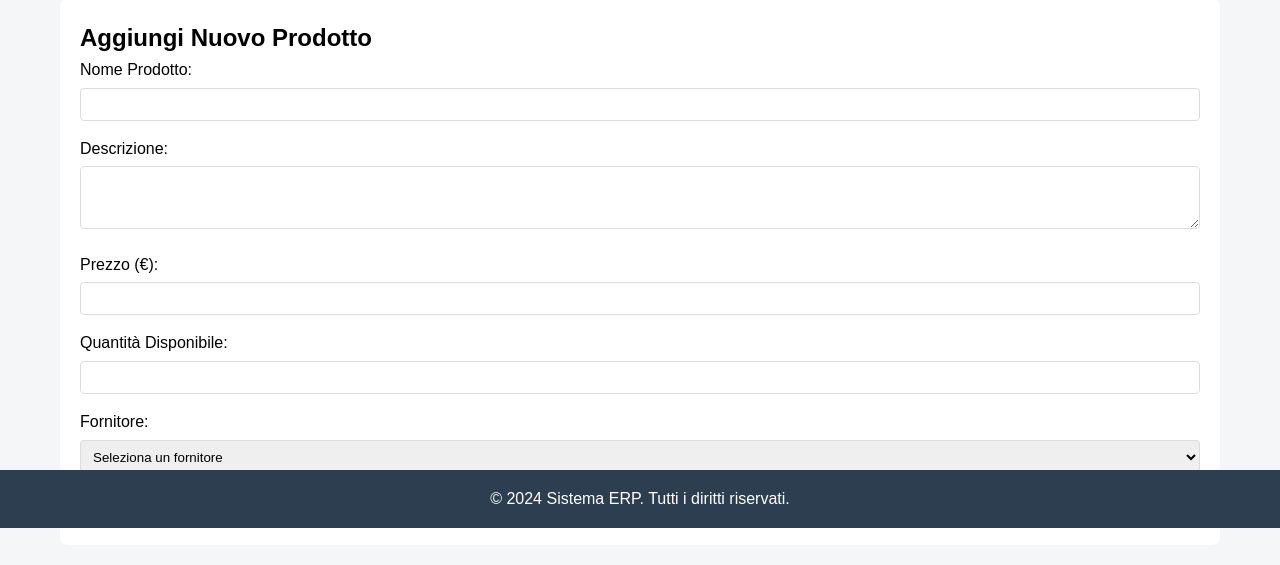
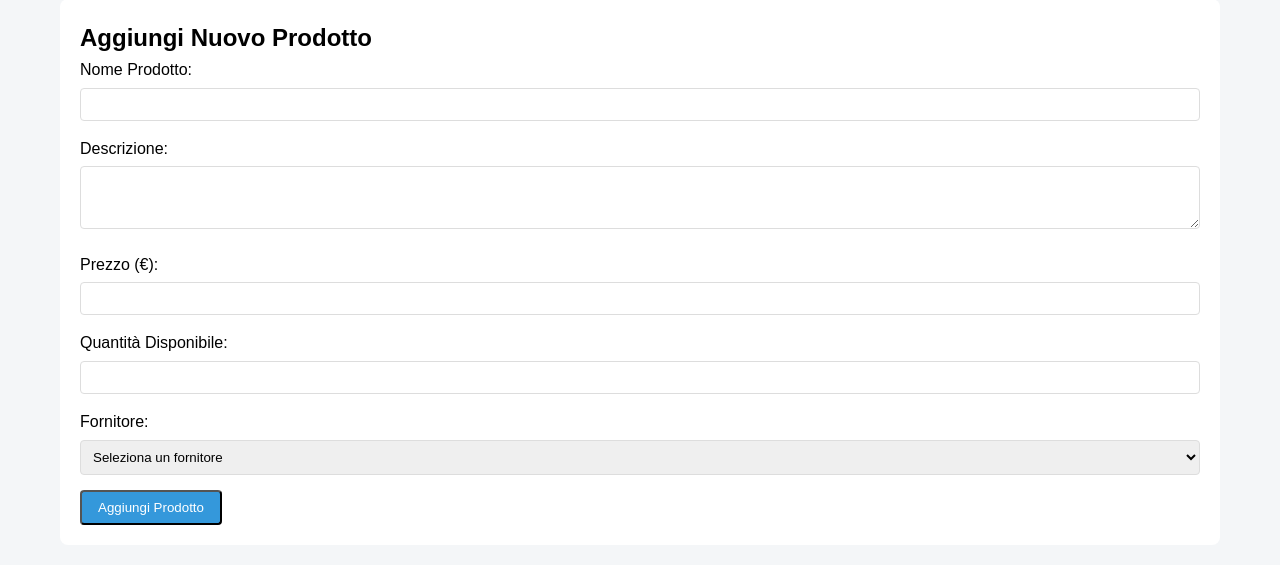
Before and after one commit to esgesges/progGpi, a PHP site: page /modules/magazzino/index.php in a window 1280 px wide. Shown: the part 272-837 px from the top of the page. Run offline with PHP 8.4, Linux system fonts and the light colour scheme; data that the repository does not hold is empty.

Commit message:
modified:   src/index.php 	modified:   src/modules/contabilita/index.php 	modified:   src/modules/fornitori/index.php 	modified:   src/modules/magazzino/index.php

```diff
--- a/src/index.php
+++ b/src/index.php
@@ -46,8 +46,5 @@
         </div>
     </main>
 
-    <footer>
-        <p>&copy; 2024 Sistema ERP. Tutti i diritti riservati.</p>
-    </footer>
 </body>
 </html>
--- a/src/modules/contabilita/index.php
+++ b/src/modules/contabilita/index.php
@@ -254,9 +254,5 @@ $saldo = $totale_entrate - $totale_uscite;
             </form>
         </div>
     </main>
-
-    <footer>
-        <p>&copy; 2024 Sistema ERP. Tutti i diritti riservati.</p>
-    </footer>
 </body>
 </html>
--- a/src/modules/fornitori/index.php
+++ b/src/modules/fornitori/index.php
@@ -187,9 +187,5 @@ $fornitori = getFornitori($conn);
             </form>
         </div>
     </main>
-
-    <footer>
-        <p>&copy; 2024 Sistema ERP. Tutti i diritti riservati.</p>
-    </footer>
 </body>
 </html>
--- a/src/modules/magazzino/index.php
+++ b/src/modules/magazzino/index.php
@@ -199,9 +199,5 @@ $prodotti = getProdotti($conn);
             </form>
         </div>
     </main>
-
-    <footer>
-        <p>&copy; 2024 Sistema ERP. Tutti i diritti riservati.</p>
-    </footer>
 </body>
 </html>
```
